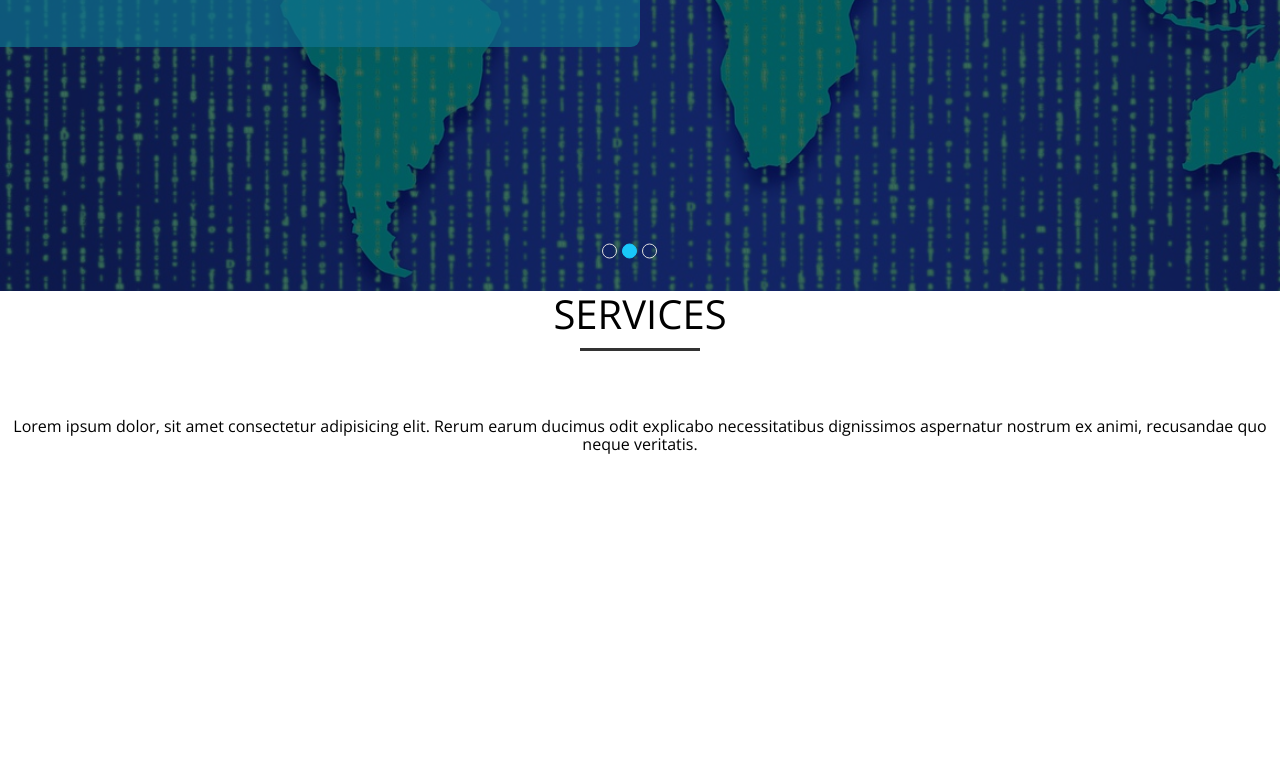
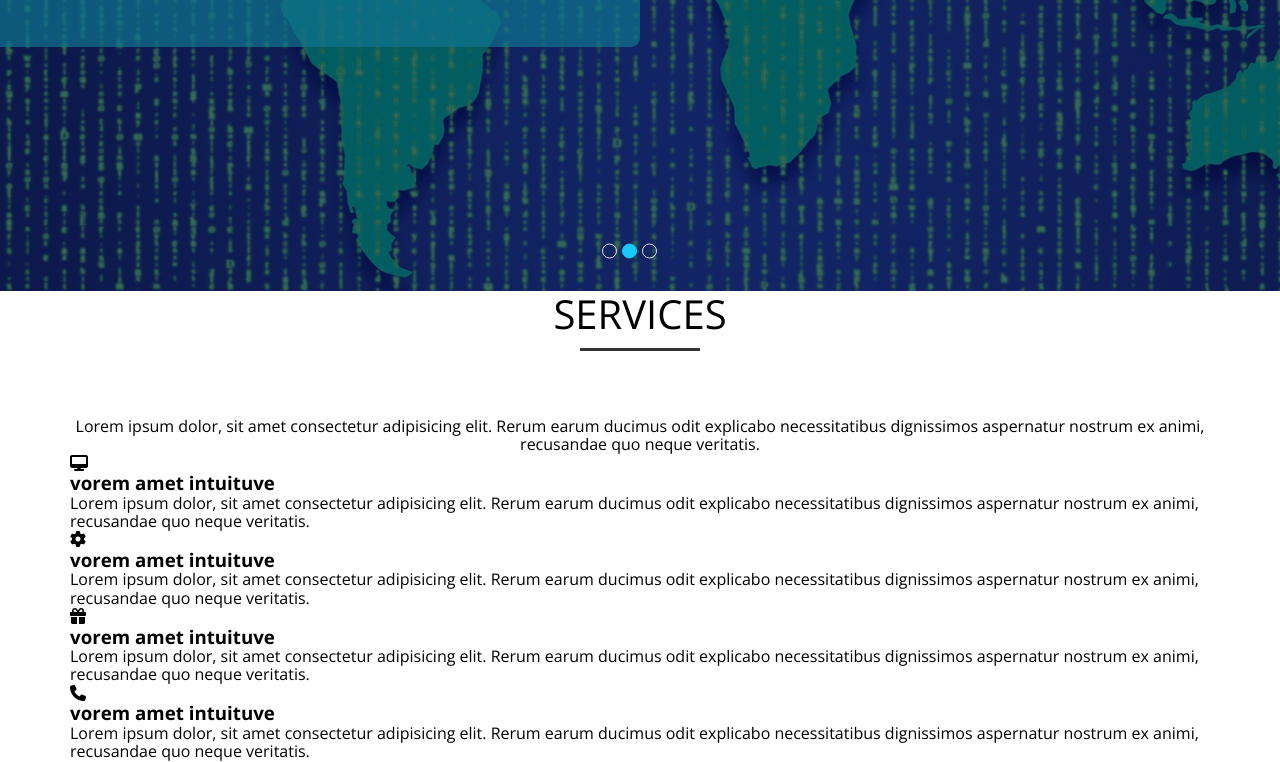
Before and after one commit to reduno96/Second-Template, a plain HTML site: page index.html in a window 1280 px wide. Shown: the part 509-1271 px from the top of the page. Before the commit the page ends 964 px from the top, so only its background shows below. Drawn offline with nearby package versions, Linux system fonts and the light colour scheme.

Commit message:
Modification

```diff
--- a/index.html
+++ b/index.html
@@ -74,14 +74,68 @@
     <!-- End Landing -->
 
     <!-- Start Services -->
-    <div class="section">
-      <div class="main-heading">
-        <h2>Services</h2>
-        <p>
-          Lorem ipsum dolor, sit amet consectetur adipisicing elit. Rerum earum
-          ducimus odit explicabo necessitatibus dignissimos aspernatur nostrum
-          ex animi, recusandae quo neque veritatis.
-        </p>
+    <div class="services">
+      <div class="container">
+        <div class="main-heading">
+          <h2>Services</h2>
+          <p>
+            Lorem ipsum dolor, sit amet consectetur adipisicing elit. Rerum
+            earum ducimus odit explicabo necessitatibus dignissimos aspernatur
+            nostrum ex animi, recusandae quo neque veritatis.
+          </p>
+        </div>
+        <div class="services-container">
+          <div class="srv-box">
+            <i class="fa-solid fa-desktop"></i>
+            <div class="text">
+              <h3>vorem amet intuituve</h3>
+              <p>
+                Lorem ipsum dolor, sit amet consectetur adipisicing elit. Rerum
+                earum ducimus odit explicabo necessitatibus dignissimos
+                aspernatur nostrum ex animi, recusandae quo neque veritatis.
+              </p>
+            </div>
+          </div>
+        </div>
+        <div class="services-container">
+          <div class="srv-box">
+            <i class="fa-sharp fa-solid fa-gear"></i>
+            <div class="text">
+              <h3>vorem amet intuituve</h3>
+              <p>
+                Lorem ipsum dolor, sit amet consectetur adipisicing elit. Rerum
+                earum ducimus odit explicabo necessitatibus dignissimos
+                aspernatur nostrum ex animi, recusandae quo neque veritatis.
+              </p>
+            </div>
+          </div>
+        </div>
+        <div class="services-container">
+          <div class="srv-box">
+            <i class="fa-sharp fa-solid fa-gift"></i>
+            <div class="text">
+              <h3>vorem amet intuituve</h3>
+              <p>
+                Lorem ipsum dolor, sit amet consectetur adipisicing elit. Rerum
+                earum ducimus odit explicabo necessitatibus dignissimos
+                aspernatur nostrum ex animi, recusandae quo neque veritatis.
+              </p>
+            </div>
+          </div>
+        </div>
+        <div class="services-container">
+          <div class="srv-box">
+            <i class="fa-sharp fa-solid fa-phone"></i>
+            <div class="text">
+              <h3>vorem amet intuituve</h3>
+              <p>
+                Lorem ipsum dolor, sit amet consectetur adipisicing elit. Rerum
+                earum ducimus odit explicabo necessitatibus dignissimos
+                aspernatur nostrum ex animi, recusandae quo neque veritatis.
+              </p>
+            </div>
+          </div>
+        </div>
       </div>
     </div>
     <!-- End Services -->
```
